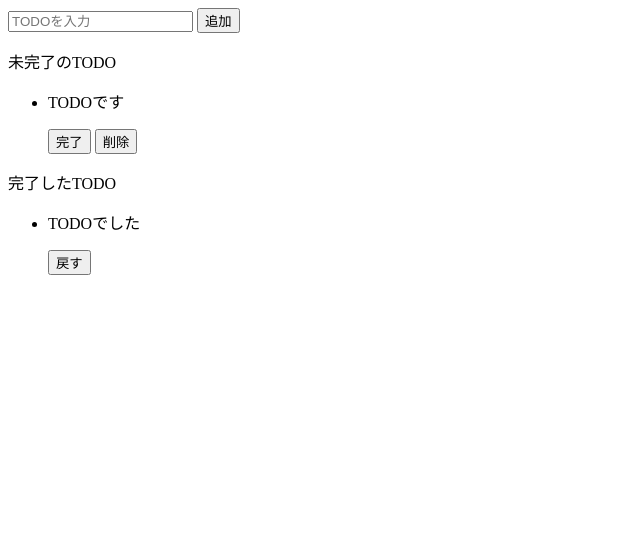
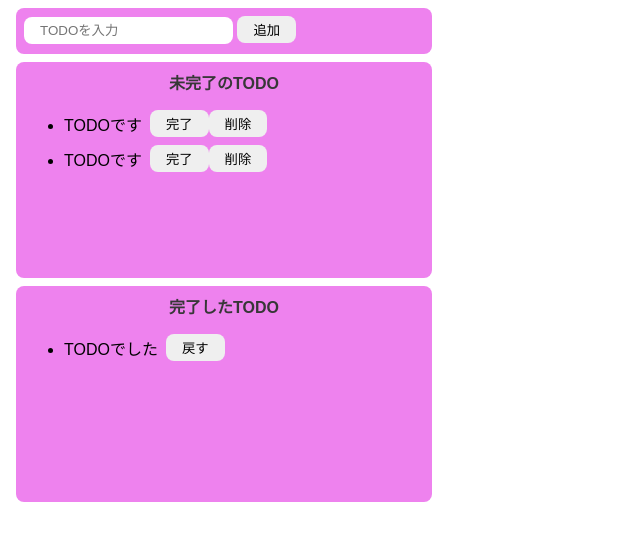
Before and after one commit to RyunosukeFunasako/vanilla-js-todo-app, a plain HTML site: page index.html in a window 1280 px wide. Shown: the whole page, without its empty margins (0-640 px from the left). Drawn offline with Linux system fonts and the light colour scheme.

Commit message:
clean: index.htmlタグの構造整理
add: styles.cssの追加

```diff
--- a/index.html
+++ b/index.html
@@ -3,6 +3,7 @@
 <head>
     <meta charset="UTF-8">
     <meta name="viewport" content="width=device-width, initial-scale=1.0">
+    <link rel="stylesheet" href="src/styles.css">
     <title>TODO(JS)</title>
 </head>
 <body>
@@ -11,26 +12,28 @@
         <button>追加</button>
     </div>
     <div class="uncomplete-area">
-        <p>未完了のTODO</p>
+        <p class="title">未完了のTODO</p>
         <ul>
-            <li>
-                <div>
-                    <p>TODOです</p>
-                    <button>完了</button>
-                    <button>削除</button>
-                </div>
-            </li>
+            <div class="todo">
+                <li>TODOです</li>
+                <button>完了</button>
+                <button>削除</button>
+            </div>
+
+            <div class="todo">
+                <li>TODOです</li>
+                <button>完了</button>
+                <button>削除</button>
+            </div>
         </ul>
     </div>
     <div class="complete-area">
-        <p>完了したTODO</p>
+        <p class="title">完了したTODO</p>
         <ul>
-            <li>
-                <div>
-                    <p>TODOでした</p>
-                    <button>戻す</button>
-                </div>
-            </li>
+            <div class="todo">
+                <li>TODOでした</li>
+                <button>戻す</button>
+            </div>
         </ul>
     </div>
 </body>
--- /dev/null
+++ b/src/styles.css
@@ -0,0 +1,65 @@
+body {
+    font-family: sans-serif;
+}
+
+input {
+    border-radius: 8px;
+    border: none;
+    padding: 6px 16px;
+    outline: none;
+}
+
+button {
+    border-radius: 8px;
+    border: none;
+    padding: 4px 16px;
+}
+
+button:hover {
+    background-color: rgb(255, 255, 135);
+    cursor: pointer;
+}
+
+li {
+    margin-right: 8px;
+}
+
+.input-area {
+    background-color: violet;
+    width: 400px;
+    height: 30px;
+    padding: 8px;
+    margin: 8px;
+    border-radius: 8px;
+}
+
+.uncomplete-area {
+    background-color: violet;
+    width: 400px;
+    min-height: 200px;
+    padding: 8px;
+    margin: 8px;
+    border-radius: 8px;
+}
+
+.complete-area {
+    background-color: violet;
+    width: 400px;
+    min-height: 200px;
+    padding: 8px;
+    margin: 8px;
+    border-radius: 8px;
+}
+
+.title {
+    text-align: center;
+    margin-top: 0;
+    font-weight: bold;
+    color: rgb(55, 55, 55);
+}
+
+.todo {
+    display: flex;
+    align-items: center;
+    margin-bottom: 8px;
+}
```
